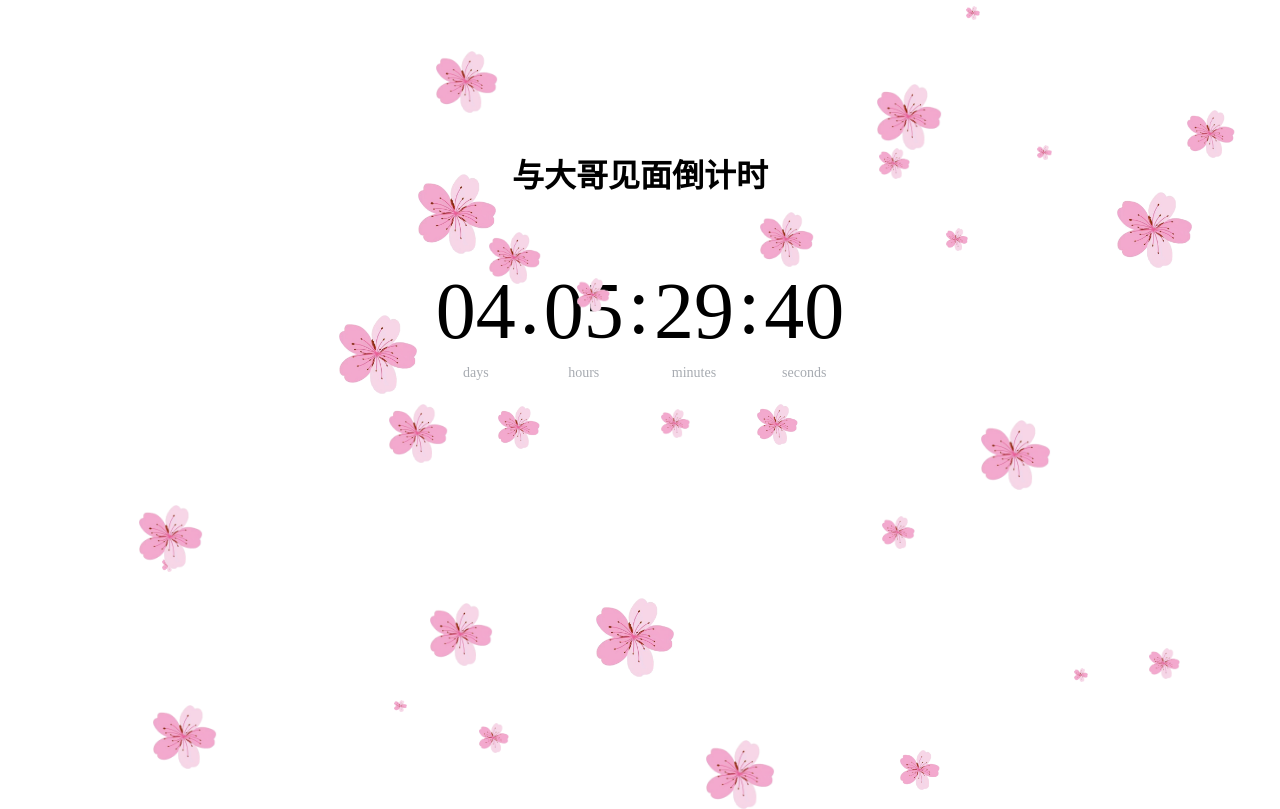
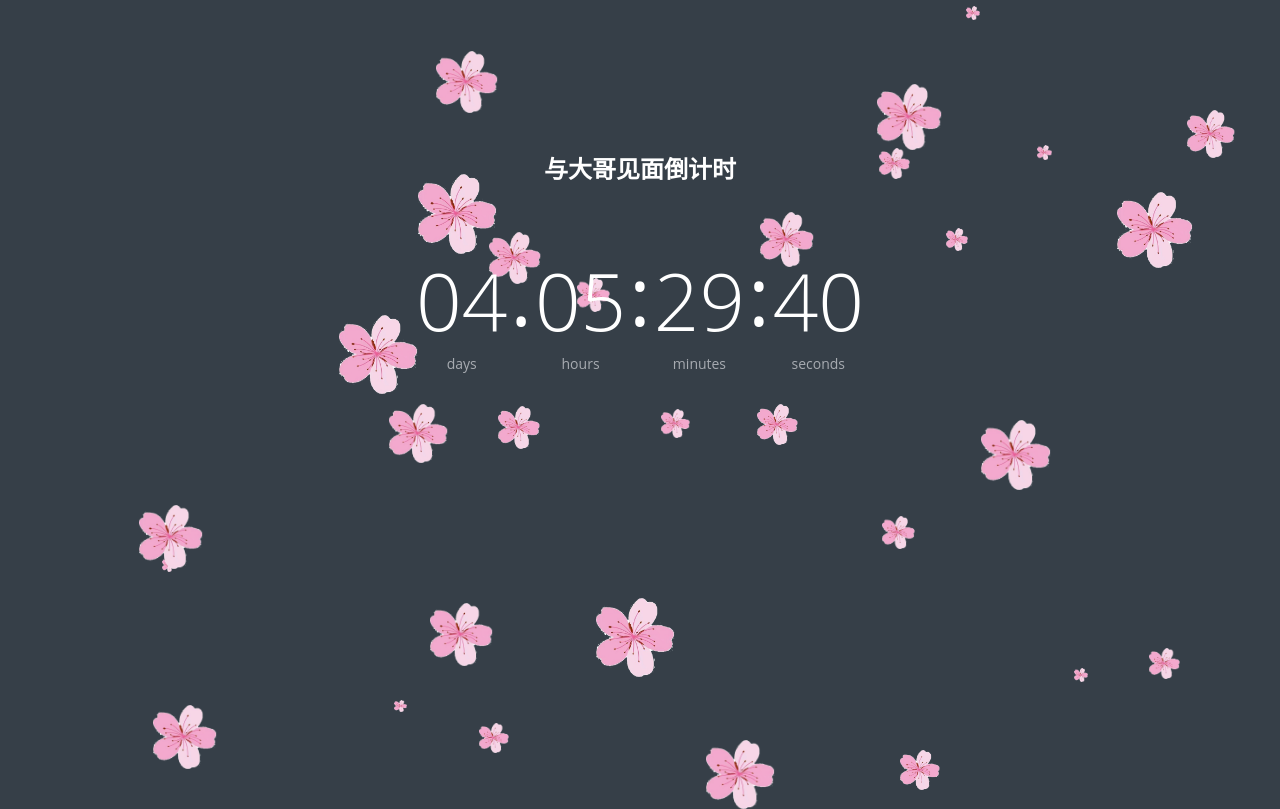
Before and after one commit to pliybird/pliybird.github.io, a plain HTML site: page flower.html in a window 1280 px wide. Drawn offline with nearby package versions, Linux system fonts and the light colour scheme.

Commit message:
Update flower.html

```diff
--- a/flower.html
+++ b/flower.html
@@ -3,13 +3,10 @@
 <head>
   <meta charset="UTF-8">
   <meta name="viewport" content="width=device-width, initial-scale=1.0">
-  <title>Document</title>
+  <title>快看花落</title>
   <style type="text/css">
 
-    body {
 
-      background-color: #FFF;
-      @import url(https://fonts.googleapis.com/css?family=Open+Sans:300,400);
         body {
             background: #363f48;
             color: white;
@@ -88,7 +85,6 @@
             text-decoration: none;
             opacity: .7;
         }
-    }
 
     </style>
     <script src="https://cdn.bootcdn.net/ajax/libs/jquery/1.9.1/jquery.min.js"></script>
@@ -484,7 +480,8 @@ $(document).snowfall({
 
     minSize: 10,
 
-    maxSize: 80
+    maxSize: 80,
+    flakeIndex:-1
 
 });
 
```
